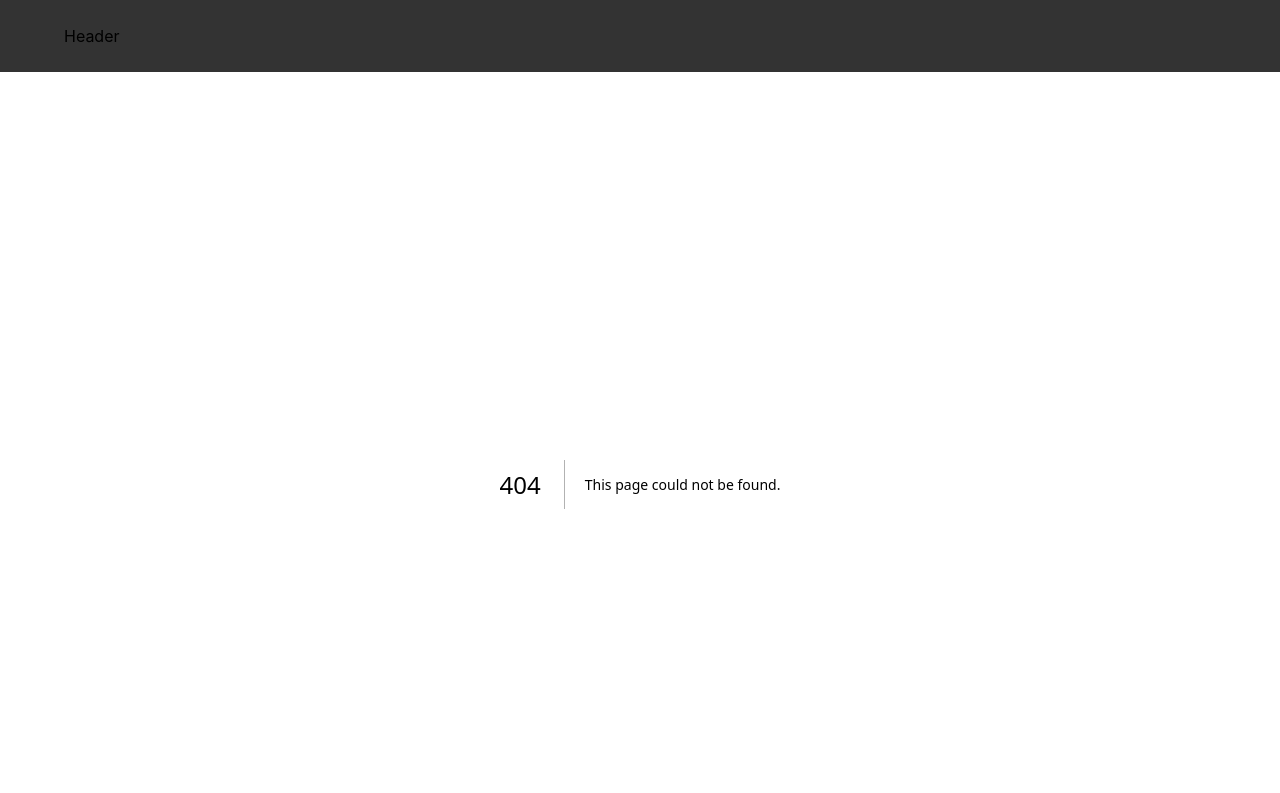
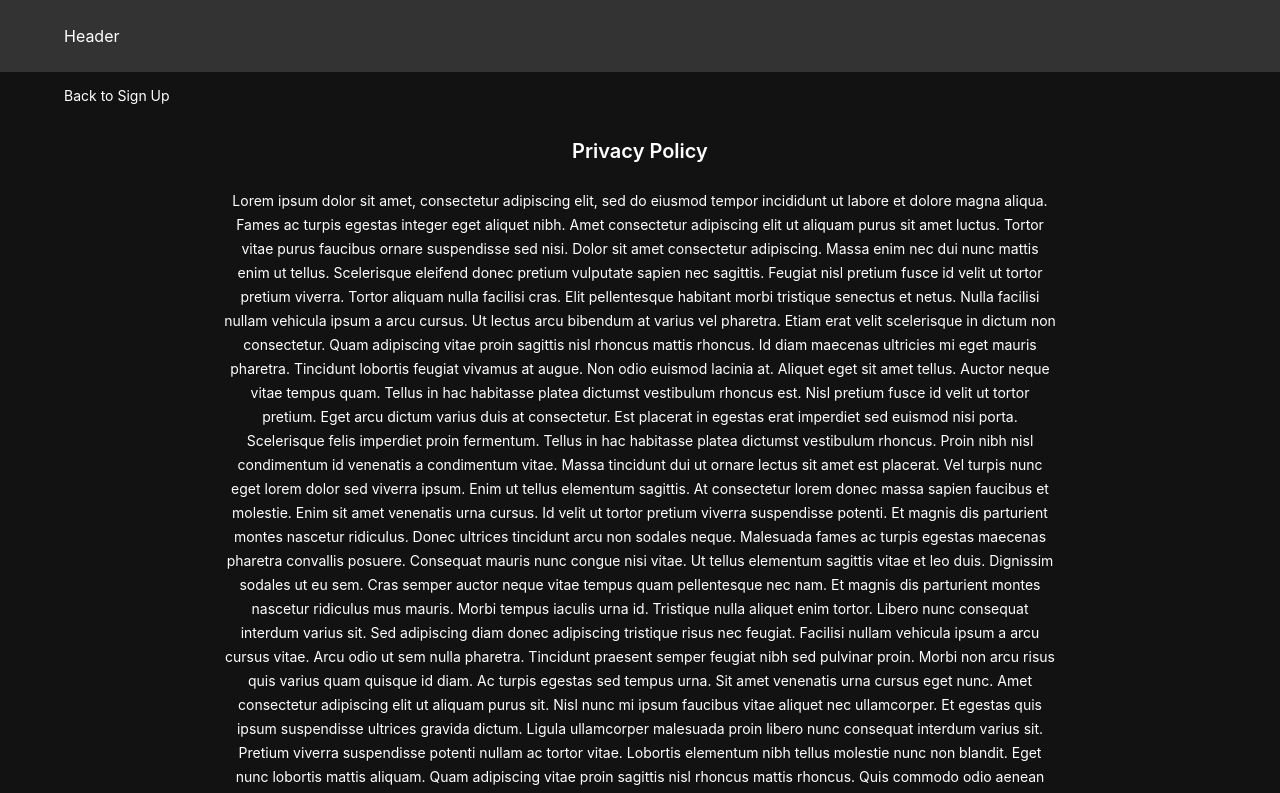
Before and after one commit to LapatinKostya/solo_ap, a Next.js app: page /privacyPolicy in a window 1280 px wide. Before the commit this address had no page. Shown: the top 793 px of the page. Built offline with nearby package versions, Linux system fonts and the light colour scheme.

Commit message:
feat: PrivacyPolicy page

```diff
--- /dev/null
+++ b/pages/privacyPolicy.tsx
@@ -0,0 +1,3 @@
+import { PrivacyPolicy } from '@/pages/privacyPolicy'
+
+export default PrivacyPolicy
--- /dev/null
+++ b/src/pages/privacyPolicy/index.ts
@@ -0,0 +1 @@
+export { PrivacyPolicy } from './ui/PrivacyPolicy'
--- /dev/null
+++ b/src/pages/privacyPolicy/ui/PrivacyPolicy.tsx
@@ -0,0 +1,102 @@
+import { Typography } from '@/shared/ui'
+import Link from 'next/link'
+
+function PrivacyPolicy() {
+  return (
+    <div>
+      <Link href={'/'}>
+        <Typography>Back to Sign Up</Typography>
+      </Link>
+      <div className={'mx-[160px] mt-[25px] text-center'}>
+        <Typography
+          asChild
+          variant={'h1'}
+          className={'mb-5'}
+        >
+          <h1>Privacy Policy</h1>
+        </Typography>
+        <Typography>
+          Lorem ipsum dolor sit amet, consectetur adipiscing elit, sed do
+          eiusmod tempor incididunt ut labore et dolore magna aliqua. Fames ac
+          turpis egestas integer eget aliquet nibh. Amet consectetur adipiscing
+          elit ut aliquam purus sit amet luctus. Tortor vitae purus faucibus
+          ornare suspendisse sed nisi. Dolor sit amet consectetur adipiscing.
+          Massa enim nec dui nunc mattis enim ut tellus. Scelerisque eleifend
+          donec pretium vulputate sapien nec sagittis. Feugiat nisl pretium
+          fusce id velit ut tortor pretium viverra. Tortor aliquam nulla
+          facilisi cras. Elit pellentesque habitant morbi tristique senectus et
+          netus. Nulla facilisi nullam vehicula ipsum a arcu cursus. Ut lectus
+          arcu bibendum at varius vel pharetra. Etiam erat velit scelerisque in
+          dictum non consectetur. Quam adipiscing vitae proin sagittis nisl
+          rhoncus mattis rhoncus. Id diam maecenas ultricies mi eget mauris
+          pharetra. Tincidunt lobortis feugiat vivamus at augue. Non odio
+          euismod lacinia at. Aliquet eget sit amet tellus. Auctor neque vitae
+          tempus quam. Tellus in hac habitasse platea dictumst vestibulum
+          rhoncus est. Nisl pretium fusce id velit ut tortor pretium. Eget arcu
+          dictum varius duis at consectetur. Est placerat in egestas erat
+          imperdiet sed euismod nisi porta. Scelerisque felis imperdiet proin
+          fermentum. Tellus in hac habitasse platea dictumst vestibulum rhoncus.
+          Proin nibh nisl condimentum id venenatis a condimentum vitae. Massa
+          tincidunt dui ut ornare lectus sit amet est placerat. Vel turpis nunc
+          eget lorem dolor sed viverra ipsum. Enim ut tellus elementum sagittis.
+          At consectetur lorem donec massa sapien faucibus et molestie. Enim sit
+          amet venenatis urna cursus. Id velit ut tortor pretium viverra
+          suspendisse potenti. Et magnis dis parturient montes nascetur
+          ridiculus. Donec ultrices tincidunt arcu non sodales neque. Malesuada
+          fames ac turpis egestas maecenas pharetra convallis posuere. Consequat
+          mauris nunc congue nisi vitae. Ut tellus elementum sagittis vitae et
+          leo duis. Dignissim sodales ut eu sem. Cras semper auctor neque vitae
+          tempus quam pellentesque nec nam. Et magnis dis parturient montes
+          nascetur ridiculus mus mauris. Morbi tempus iaculis urna id. Tristique
+          nulla aliquet enim tortor. Libero nunc consequat interdum varius sit.
+          Sed adipiscing diam donec adipiscing tristique risus nec feugiat.
+          Facilisi nullam vehicula ipsum a arcu cursus vitae. Arcu odio ut sem
+          nulla pharetra. Tincidunt praesent semper feugiat nibh sed pulvinar
+          proin. Morbi non arcu risus quis varius quam quisque id diam. Ac
+          turpis egestas sed tempus urna. Sit amet venenatis urna cursus eget
+          nunc. Amet consectetur adipiscing elit ut aliquam purus sit. Nisl nunc
+          mi ipsum faucibus vitae aliquet nec ullamcorper. Et egestas quis ipsum
+          suspendisse ultrices gravida dictum. Ligula ullamcorper malesuada
+          proin libero nunc consequat interdum varius sit. Pretium viverra
+          suspendisse potenti nullam ac tortor vitae. Lobortis elementum nibh
+          tellus molestie nunc non blandit. Eget nunc lobortis mattis aliquam.
+          Quam adipiscing vitae proin sagittis nisl rhoncus mattis rhoncus. Quis
+          commodo odio aenean sed adipiscing diam. Pharetra massa massa
+          ultricies mi quis hendrerit. Et magnis dis parturient montes. Cursus
+          metus aliquam eleifend mi in nulla posuere. Tristique senectus et
+          netus et. A lacus vestibulum sed arcu non odio. Sed elementum tempus
+          egestas sed. Faucibus et molestie ac feugiat sed lectus vestibulum
+          mattis ullamcorper. Gravida rutrum quisque non tellus orci ac. Turpis
+          tincidunt id aliquet risus feugiat in ante metus dictum. Dolor morbi
+          non arcu risus quis varius quam quisque. Bibendum at varius vel
+          pharetra vel turpis nunc. A cras semper auctor neque. Aenean vel elit
+          scelerisque mauris pellentesque pulvinar pellentesque habitant. Erat
+          nam at lectus urna duis. Mauris pharetra et ultrices neque. Nulla
+          facilisi etiam dignissim diam quis enim lobortis scelerisque
+          fermentum. Justo nec ultrices dui sapien eget mi proin sed libero.
+          Pellentesque sit amet porttitor eget dolor. A diam maecenas sed enim
+          ut. Fermentum et sollicitudin ac orci phasellus. Tincidunt vitae
+          semper quis lectus nulla. Tincidunt dui ut ornare lectus sit amet est.
+          Sed enim ut sem viverra aliquet eget sit. Eu augue ut lectus arcu
+          bibendum at varius. Suspendisse sed nisi lacus sed viverra tellus in
+          hac habitasse. Donec ultrices tincidunt arcu non sodales neque sodales
+          ut etiam. Varius vel pharetra vel turpis nunc eget lorem dolor. Arcu
+          odio ut sem nulla pharetra. Bibendum neque egestas congue quisque.
+          Facilisis volutpat est velit egestas dui. Orci nulla pellentesque
+          dignissim enim sit amet. Mauris vitae ultricies leo integer malesuada
+          nunc vel risus commodo. Odio ut enim blandit volutpat maecenas
+          volutpat blandit. Eu mi bibendum neque egestas congue quisque egestas
+          diam in. Neque viverra justo nec ultrices dui sapien. Congue mauris
+          rhoncus aenean vel elit. Vitae aliquet nec ullamcorper sit. Tempus
+          imperdiet nulla malesuada pellentesque. Sed lectus vestibulum mattis
+          ullamcorper velit. Commodo odio aenean sed adipiscing diam. Viverra
+          nam libero justo laoreet. Id neque aliquam vestibulum morbi blandit
+          cursus. Vel facilisis volutpat est velit egestas dui id ornare.
+          Feugiat nibh sed pulvinar proin.
+        </Typography>
+      </div>
+    </div>
+  )
+}
+
+export { PrivacyPolicy }
```
